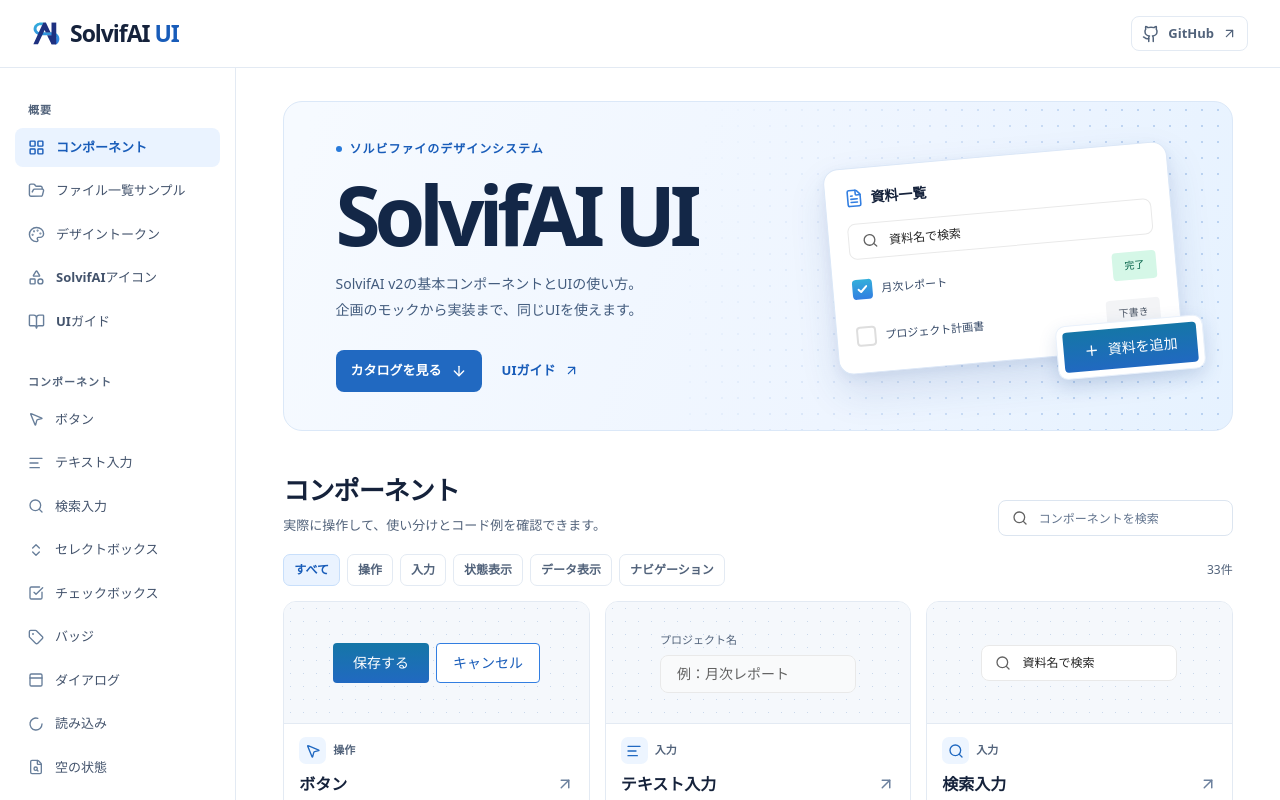
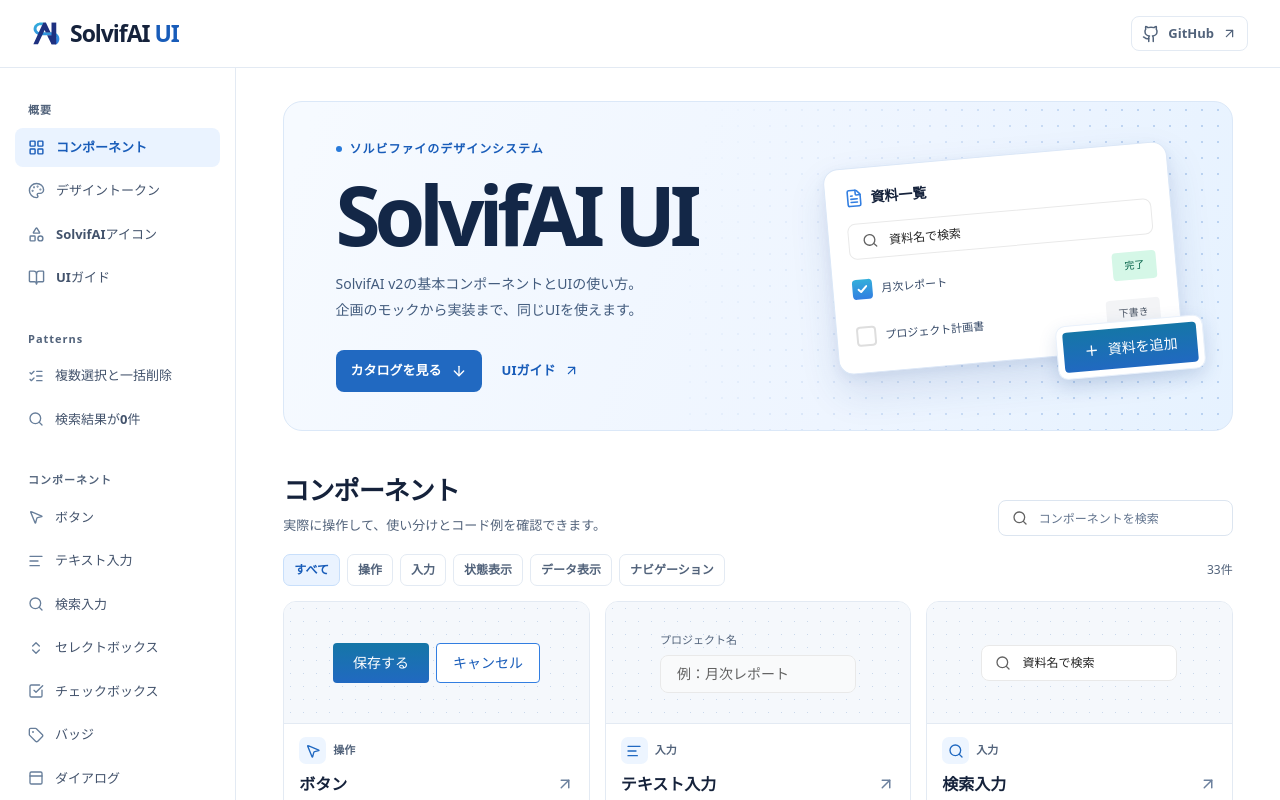
Before and after one commit to solvifai/solvifai-ui, a React (Vite) app: page / in a window 1280 px wide. Shown: the top 800 px of the page. Built offline with nearby package versions, Linux system fonts and the light colour scheme.

Commit message:
Add generic file-list patterns to the UI catalog

```diff
--- a/src/catalog/App.tsx
+++ b/src/catalog/App.tsx
@@ -9,7 +9,6 @@ import {
   Command,
   Copy,
   Github,
-  FolderOpen,
   LayoutGrid,
   Menu,
   Palette,
@@ -22,7 +21,7 @@ import { SearchInput } from "../ui/SearchInput";
 import { SimpleEmptyState } from "../ui/EmptyState";
 import { SimpleBreadcrumb } from "../ui/SimpleBreadcrumb";
 import { categories, components, type Category, type ComponentEntry } from "./components";
-import { FileList } from "./FileList";
+import { FileList, fileListPatterns } from "./FileList";
 import guide from "./guidelines.md?raw";
 import guideUrl from "./guidelines.md?url&no-inline";
 import { brandSymbolUrl, Icons } from "./Icons";
@@ -40,7 +39,6 @@ const categoryLinks = {
 
 const links = [
   { href: "#components", label: "コンポーネント", icon: LayoutGrid },
-  { href: "#file-list", label: "ファイル一覧サンプル", icon: FolderOpen },
   { href: "#tokens", label: "デザイントークン", icon: Palette },
   { href: "#icons", label: "SolvifAIアイコン", icon: Shapes },
   { href: "#guidelines", label: "UIガイド", icon: BookOpen },
@@ -63,6 +61,18 @@ function Sidebar({ hash, isOpen, close }: { hash: string; isOpen: boolean; close
             onClick={close}
           >
             <Icon size={17} aria-hidden="true" />
+            {label}
+          </a>
+        ))}
+        <div className="sidebar-label">Patterns</div>
+        {fileListPatterns.map(({ href, label, icon: Icon }) => (
+          <a
+            key={href}
+            href={href}
+            aria-current={hash === href ? "page" : undefined}
+            onClick={close}
+          >
+            <Icon size={16} aria-hidden="true" />
             {label}
           </a>
         ))}
@@ -268,7 +278,7 @@ function Detail({ entry }: { entry: ComponentEntry }) {
       {entry.id === "table" ? (
         <div>
           <a className="source-link" href="#file-list">
-            ファイル一覧サンプルで試す
+            複数選択と一括削除を試す
             <ArrowUpRight size={15} aria-hidden="true" />
           </a>
         </div>
@@ -387,9 +397,13 @@ export function App() {
   const [hash, setHash] = useState(() => window.location.hash || "#components");
   const [mobileOpen, setMobileOpen] = useState(false);
   const entry = components.find(({ id }) => "#" + id === hash);
+  const pattern = fileListPatterns.find(({ href }) => href === hash);
   const category = categories.find((item) => categoryLinks[item] === hash) ?? "すべて";
   const title =
-    entry?.label ?? links.find((link) => link.href === hash && hash !== "#components")?.label ?? "";
+    entry?.label ??
+    pattern?.label ??
+    links.find((link) => link.href === hash && hash !== "#components")?.label ??
+    "";
 
   useEffect(() => {
     const onHash = () => {
@@ -412,7 +426,7 @@ export function App() {
 
   let content = <Catalog category={category} />;
   if (entry) content = <Detail key={entry.id} entry={entry} />;
-  if (hash === "#file-list") content = <FileList />;
+  if (pattern) content = <FileList key={pattern.href} pattern={pattern} />;
   if (hash === "#tokens") content = <Tokens />;
   if (hash === "#guidelines") content = <Guidelines />;
   if (hash === "#icons") content = <Icons sourceBase={repository + "/blob/main/src/ui"} />;
--- a/src/catalog/FileList.tsx
+++ b/src/catalog/FileList.tsx
@@ -1,4 +1,4 @@
-import { FolderOpen, X } from "lucide-react";
+import { ListChecks, Search, X } from "lucide-react";
 import { useRef, useState } from "react";
 
 import { AppButton } from "../ui/AppButton";
@@ -13,40 +13,71 @@ import { Table } from "../ui/Table";
 import { TablePagination } from "../ui/TablePagination";
 
 const sampleFiles = [
-  { id: 1, name: "月次レポート.xlsx", date: "2026-11-18", size: "324 KB" },
-  { id: 2, name: "顧客向け提案書.pptx", date: "2026-11-17", size: "2.4 MB" },
-  { id: 3, name: "プロジェクト計画書.docx", date: "2026-11-17", size: "186 KB" },
-  { id: 4, name: "定例会の議事録.pdf", date: "2026-11-16", size: "512 KB" },
-  { id: 5, name: "売上集計.csv", date: "2026-11-15", size: "48 KB" },
-  { id: 6, name: "予算レポート.xlsx", date: "2026-11-14", size: "246 KB" },
-  { id: 7, name: "新機能の説明資料.pptx", date: "2026-11-13", size: "1.8 MB" },
-  { id: 8, name: "運用チェックリスト.docx", date: "2026-11-13", size: "129 KB" },
-  { id: 9, name: "インタビュー議事録.pdf", date: "2026-11-12", size: "995 KB" },
-  { id: 10, name: "画面キャプチャ.png", date: "2026-11-11", size: "160 KB" },
-  { id: 11, name: "進捗レポート.xlsx", date: "2026-11-10", size: "208 KB" },
-  { id: 12, name: "作業メモ.txt", date: "2026-11-09", size: "8 KB" },
-  { id: 13, name: "リリース手順.pdf", date: "2026-11-08", size: "377 KB" },
+  { id: 1, name: "持ち物リスト.xlsx", date: "2026-11-18", size: "324 KB" },
+  { id: 2, name: "星座の紹介.pptx", date: "2026-11-17", size: "2.4 MB" },
+  { id: 3, name: "読書ノート.docx", date: "2026-11-17", size: "186 KB" },
+  { id: 4, name: "散歩マップ.pdf", date: "2026-11-16", size: "512 KB" },
+  { id: 5, name: "気温の記録.csv", date: "2026-11-15", size: "48 KB" },
+  { id: 6, name: "買い物リスト.xlsx", date: "2026-11-14", size: "246 KB" },
+  { id: 7, name: "写真アルバム.pptx", date: "2026-11-13", size: "1.8 MB" },
+  { id: 8, name: "旅の日記.docx", date: "2026-11-13", size: "129 KB" },
+  { id: 9, name: "お菓子のレシピ.pdf", date: "2026-11-12", size: "995 KB" },
+  { id: 10, name: "夕焼け.png", date: "2026-11-11", size: "160 KB" },
+  { id: 11, name: "植物の観察記録.xlsx", date: "2026-11-10", size: "208 KB" },
+  { id: 12, name: "観察メモ.txt", date: "2026-11-09", size: "8 KB" },
+  { id: 13, name: "工作の手順.pdf", date: "2026-11-08", size: "377 KB" },
+];
+
+export const fileListPatterns = [
+  {
+    href: "#file-list",
+    label: "複数選択と一括削除",
+    icon: ListChecks,
+    description:
+      "ファイルを複数選び、まとめて削除する前に対象を確認できます。選択は検索やページ送りをしても保持されます。",
+    initialQuery: "",
+  },
+  {
+    href: "#pattern-search-empty",
+    label: "検索結果が0件",
+    icon: Search,
+    description:
+      "一致するファイルがないときに、結果が0件であることと次にできる操作を表示します。検索をクリアすると一覧に戻ります。",
+    initialQuery: "見本にない名前",
+  },
 ];
 
 const pageSize = 5;
 const deleteActionStyle = "text-rose-700 hover:bg-rose-50 focus-visible:ring-rose-600";
 
-export function FileList() {
+export function FileList({
+  pattern: { label, icon: Icon, description, initialQuery },
+}: {
+  pattern: (typeof fileListPatterns)[number];
+}) {
   const [files, setFiles] = useState(sampleFiles);
-  const [query, setQuery] = useState("");
+  const [query, setQuery] = useState(initialQuery);
   const [requestedPage, setPage] = useState(1);
   const [selectedIds, setSelectedIds] = useState(() => new Set<number>());
   const [status, setStatus] = useState("");
-  const [pendingRemoval, setPendingRemoval] = useState<(typeof sampleFiles)[number] | null>(null);
+  const [pendingRemoval, setPendingRemoval] = useState<typeof sampleFiles | null>(null);
+  const searchInput = useRef<HTMLInputElement>(null);
   const listHeading = useRef<HTMLHeadingElement>(null);
   const returnFocus = useRef<HTMLElement | null>(null);
 
   const search = query.trim().toLowerCase();
   const matching = files.filter((file) => file.name.toLowerCase().includes(search));
+  const noMatches = search.length > 0 && files.length > 0 && matching.length === 0;
   const page = Math.min(requestedPage, Math.max(1, Math.ceil(matching.length / pageSize)));
   const visible = matching.slice((page - 1) * pageSize, page * pageSize);
   const selectedOnPage = visible.filter((file) => selectedIds.has(file.id)).length;
   const allOnPage = visible.length > 0 && selectedOnPage === visible.length;
+
+  function changeQuery(value: string) {
+    setQuery(value);
+    setPage(1);
+    setStatus("");
+  }
 
   function togglePage() {
     setSelectedIds((previous) => {
@@ -77,15 +108,16 @@ export function FileList() {
     }
   }
 
-  function removeFile() {
+  function removeFiles() {
     if (!pendingRemoval) return;
-    setFiles((previous) => previous.filter(({ id }) => id !== pendingRemoval.id));
-    setSelectedIds((previous) => {
-      const next = new Set(previous);
-      next.delete(pendingRemoval.id);
-      return next;
-    });
-    setStatus(`${pendingRemoval.name} を削除しました。`);
+    const removedIds = new Set(pendingRemoval.map(({ id }) => id));
+    setFiles((previous) => previous.filter(({ id }) => !removedIds.has(id)));
+    setSelectedIds((previous) => new Set([...previous].filter((id) => !removedIds.has(id))));
+    setStatus(
+      pendingRemoval.length === 1
+        ? `${pendingRemoval[0].name} を削除しました。`
+        : `${pendingRemoval.length}件のファイルを削除しました。`,
+    );
     setPendingRemoval(null);
   }
 
@@ -93,12 +125,10 @@ export function FileList() {
     <div className="document-page">
       <header className="document-heading">
         <span className="document-kicker">
-          <FolderOpen size={18} aria-hidden="true" /> サンプル
+          <Icon size={18} aria-hidden="true" /> Patterns
         </span>
-        <h1>ファイル一覧</h1>
-        <p>
-          ファイル名や拡張子で検索し、行を選択できます。右端の三点メニューからファイル名のコピーや削除を試せます。
-        </p>
+        <h1>{label}</h1>
+        <p>{description}</p>
       </header>
       <section
         className="mt-2 rounded-xl border border-catalog-line bg-white"
@@ -112,18 +142,15 @@ export function FileList() {
               tabIndex={-1}
               className="text-base font-bold"
             >
-              資料
+              ファイル一覧
             </h2>
             <p className="mt-1 text-xs text-catalog-muted">サンプルデータ</p>
           </div>
           <SearchInput
+            ref={searchInput}
             className="w-full sm:w-64"
             value={query}
-            onChange={(value) => {
-              setQuery(value);
-              setPage(1);
-              setStatus("");
-            }}
+            onChange={changeQuery}
             ariaLabel="ファイルを検索"
             placeholder="ファイル名・拡張子で検索"
           />
@@ -131,6 +158,17 @@ export function FileList() {
         <div className="flex min-h-10 flex-wrap items-center gap-x-3 gap-y-1 px-4 pb-2 text-xs text-catalog-muted sm:px-5">
           <span role="status">{selectedIds.size}件選択</span>
           {selectedIds.size > 0 ? (
+            <>
+              <AppButton
+                variant="back"
+                className="!h-8 !text-rose-700"
+                onClick={(event) => {
+                  returnFocus.current = event.currentTarget;
+                  setPendingRemoval(files.filter(({ id }) => selectedIds.has(id)));
+                }}
+              >
+                選択したファイルを削除
+              </AppButton>
               <button
                 type="button"
                 className="inline-flex items-center gap-1 rounded px-2 py-1 font-semibold text-catalog-blue hover:bg-blue-50"
@@ -138,7 +176,11 @@ export function FileList() {
               >
                 <X size={14} aria-hidden="true" /> 選択を解除
               </button>
+            </>
           ) : null}
+          <span className="ml-auto">
+            {search && files.length > 0 ? `検索結果 ${matching.length}件` : ""}
+          </span>
         </div>
         <div className="border-y border-catalog-line">
           <Table
@@ -220,7 +262,7 @@ export function FileList() {
                                 document.activeElement instanceof HTMLElement
                                   ? document.activeElement
                                   : null;
-                              setPendingRemoval(file);
+                              setPendingRemoval([file]);
                             },
                           },
                         ]}
@@ -233,9 +275,22 @@ export function FileList() {
                 <tr>
                   <td colSpan={5}>
                     <SimpleEmptyState
-                      message={search ? "一致するファイルがありません" : "ファイルがありません"}
-                      subMessage={search ? "別のファイル名や拡張子で検索してください。" : undefined}
+                      message={noMatches ? "一致するファイルがありません" : "ファイルがありません"}
+                      subMessage={noMatches ? "別のファイル名や拡張子で検索してください。" : undefined}
+                      className={noMatches ? "!pb-3" : undefined}
                     />
+                    {noMatches ? (
+                      <div className="pb-8 text-center">
+                        <AppButton
+                          onClick={() => {
+                            changeQuery("");
+                            searchInput.current?.focus();
+                          }}
+                        >
+                          検索をクリア
+                        </AppButton>
+                      </div>
+                    ) : null}
                   </td>
                 </tr>
               ) : null}
@@ -262,6 +317,12 @@ export function FileList() {
         <a className="source-link" href="#table-pagination">
           ページ送りの使い方
         </a>
+        <a className="source-link" href="#search-input">
+          検索欄の使い方
+        </a>
+        <a className="source-link" href="#empty-state">
+          空の状態の使い方
+        </a>
       </div>
       <Dialog
         open={pendingRemoval !== null}
@@ -277,13 +338,20 @@ export function FileList() {
             returnFocus.current = null;
           }}
         >
-          <DialogTitle className="pr-8">ファイルを削除しますか？</DialogTitle>
+          <DialogTitle className="pr-8">
+            {pendingRemoval?.length === 1
+              ? "ファイルを削除しますか？"
+              : `${pendingRemoval?.length}件のファイルを削除しますか？`}
+          </DialogTitle>
           <DialogDescription>
-            {pendingRemoval?.name} をこのサンプルの一覧から削除します。
+            以下のファイルをデモの一覧から削除します。
           </DialogDescription>
+          <ul className="max-h-36 list-disc overflow-y-auto pl-5 text-sm text-text-primary">
+            {pendingRemoval?.map((file) => <li key={file.id}>{file.name}</li>)}
+          </ul>
           <DialogFooter>
             <AppButton onClick={() => setPendingRemoval(null)}>キャンセル</AppButton>
-            <AppButton variant="primary" className="!bg-rose-700 !bg-none" onClick={removeFile}>
+            <AppButton variant="primary" className="!bg-rose-700 !bg-none" onClick={removeFiles}>
               削除する
             </AppButton>
           </DialogFooter>
--- a/src/ui/SearchInput.tsx
+++ b/src/ui/SearchInput.tsx
@@ -1,6 +1,9 @@
+import type { Ref } from "react";
+
 import { SearchIcon } from "./icons";
 
 export interface SearchInputProps {
+  ref?: Ref<HTMLInputElement>;
   value: string;
   ariaLabel?: string;
   onChange: (value: string) => void;
@@ -9,6 +12,7 @@ export interface SearchInputProps {
 }
 
 export function SearchInput({
+  ref,
   value,
   ariaLabel = "検索",
   onChange,
@@ -19,6 +23,7 @@ export function SearchInput({
     <div className={`relative ${className}`}>
       <SearchIcon className="absolute top-1/2 left-3.5 -translate-y-1/2 text-text-muted" />
       <input
+        ref={ref}
         type="search"
         aria-label={ariaLabel}
         value={value}
```
Also changed, not shown: 1 other file (tests, documents, lock files or other folders). Lines whose indentation alone changed are shown as unchanged.
